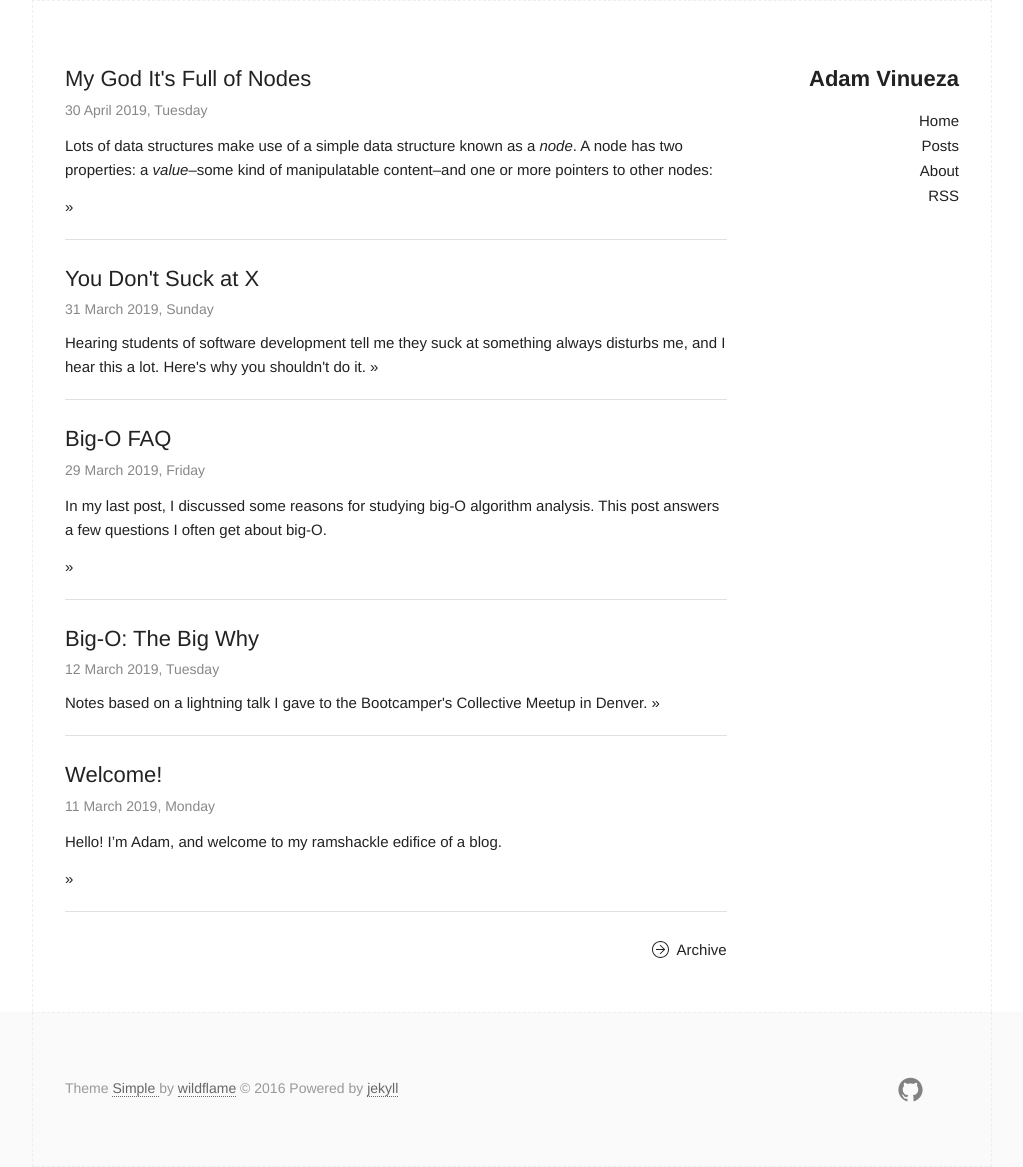
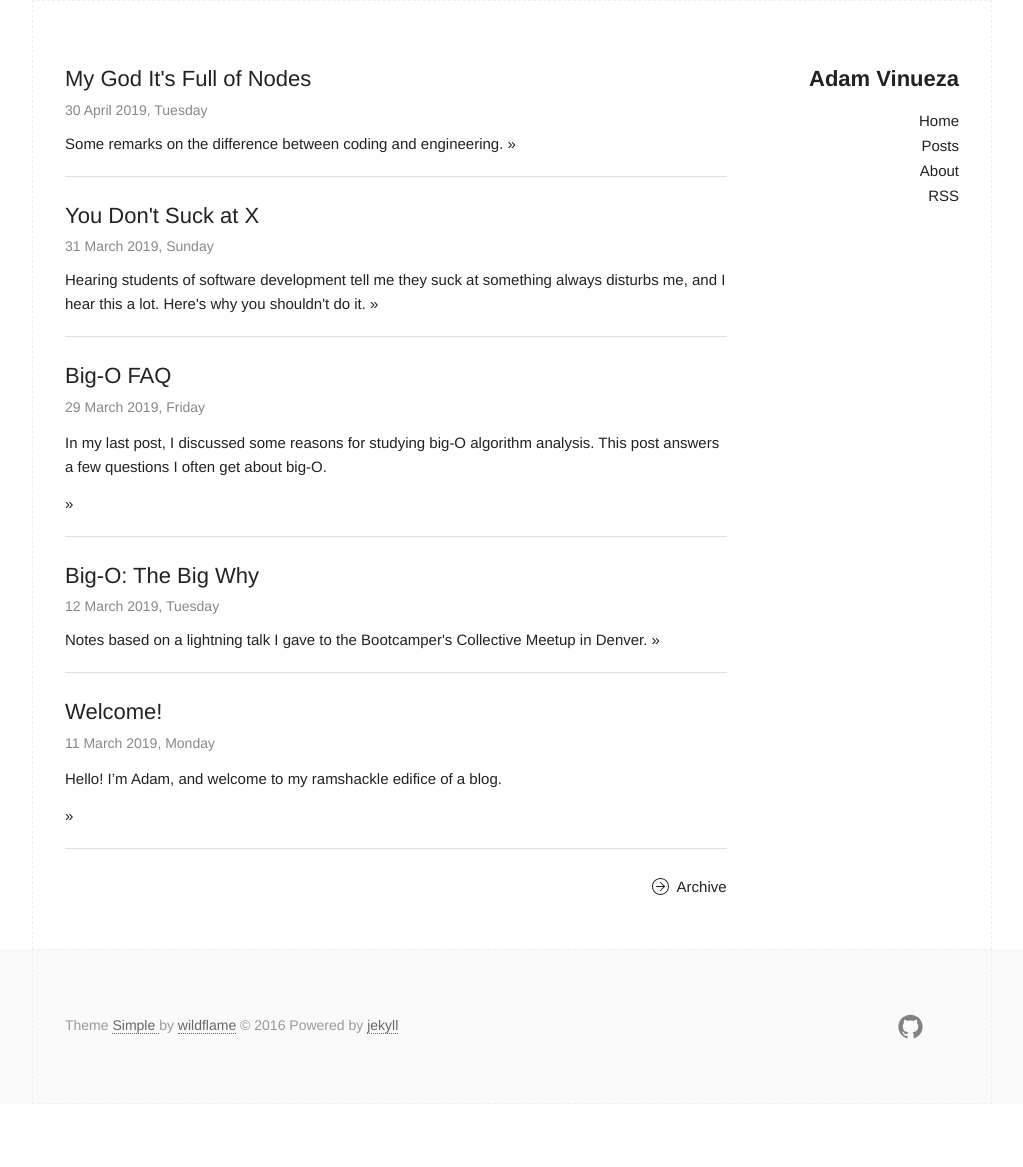
Before and after one commit to adamvinueza/adamvinueza.github.io, a Jekyll site: the page built from index.html, in a window 1280 px wide. Shown: the whole page, without its empty margins (128-1151 px from the left). Built offline with Jekyll 4.4.1, drawn with Linux system fonts in a browser that asks for light colours; after the commit the page ends 1104 px from its top, so only the background shows below that.

Commit message:
Added description

```diff
--- a/_posts/2019-05-02-my-god-full-of-nodes.md
+++ b/_posts/2019-05-02-my-god-full-of-nodes.md
@@ -3,6 +3,7 @@ layout: post
 title:  "My God It's Full of Nodes"
 date:   2019-04-30 11:23:59 -0600
 categories: data-structures
+description: "Some remarks on the difference between coding and engineering."
 ---
 Lots of data structures make use of a simple data structure known as a _node_.
 A node has two properties: a _value_--some kind of manipulatable content--and
```
